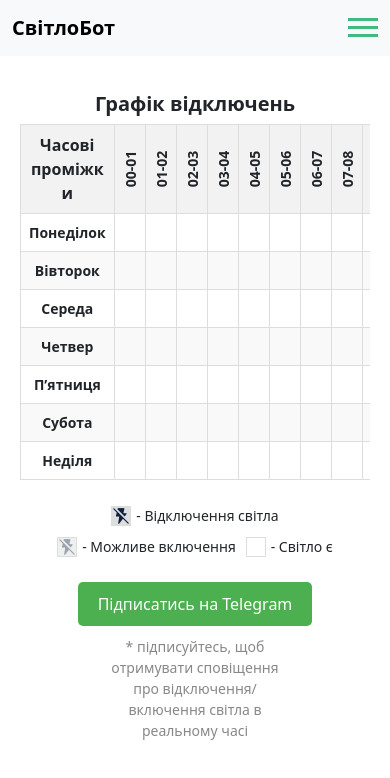
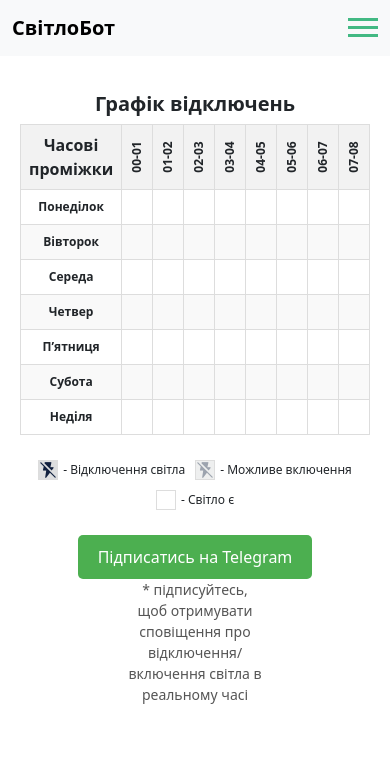
Before and after one commit to antaresua/lightbot-front, a Vue app: page /schedule in a window 390 px wide. Shown: the top 778 px of the page. Built offline with nearby package versions, Linux system fonts and the light colour scheme; no server answers.

Commit message:
fix css styles

```diff
--- a/src/components/ScheduleTable.vue
+++ b/src/components/ScheduleTable.vue
@@ -149,7 +149,7 @@ export default {
 
 .table-title {
     text-align: center;
-    font-size: 20px; /* Зменште значення до бажаного розміру */
+    font-size: 20px;
     font-weight: bold;
 }
 
@@ -215,11 +215,17 @@ export default {
     border: 1px solid #ddd;
 }
 
+.time-slots-header {
+    white-space: nowrap;
+    text-align: center;
+}
+
 .time-slots-table th.rotate-text {
     position: relative;
     text-align: center;
     vertical-align: middle;
     padding: 15px;
+    white-space: nowrap;
 }
 
 .time-slots-table th.rotate-text::before {
@@ -262,32 +268,67 @@ export default {
     border: 1px solid #ddd;
 }
 
+.cell-off {
+    background-color: rgba(204, 206, 207, .67);
+}
+
+.cell-possible-on {
+    background-color: rgba(204, 206, 207, .33);
+}
+
+.cell-on {
+    background-color: white;
+}
+
 .subscribe-button-container {
-    display: flex;
-    flex-direction: column;
-    align-items: center;
+    text-align: center;
     margin-top: 20px;
 }
 
 .subscribe-button {
     background-color: #4CAF50;
+    /* Змінює фон кнопки на зелений */
     color: white;
+    /* Колір тексту залишається білим */
     padding: 10px 20px;
     border: none;
     border-radius: 5px;
     cursor: pointer;
-    font-size: 16px;
 }
 
 .subscribe-button:hover {
     background-color: #45a049;
+    /* Змінює фон кнопки на темніший зелений при наведенні */
 }
 
 .note {
-    color: #888;
     font-size: 14px;
+    color: #555;
     text-align: center;
-    margin-top: 10px;
-    width: 50%;
+    /* Вирівнювання тексту по центру */
+    margin: 0 auto;
+    /* Автоматичні відступи для центрування */
+    max-width: 50%;
+    /* Максимальна ширина для адаптивності */
+    padding: 0 20px;
+    /* Додаткові відступи з боків, якщо потрібно */
+}
+
+/* Медіа-запити для мобільних пристроїв */
+@media (max-width: 768px) {
+    .time-slots-table th.rotate-text::before {
+        font-size: 12px;
+        /* Зменште розмір шрифту для кращої адаптації */
+    }
+
+    .day-name {
+        font-size: 12px;
+        /* Зменште розмір шрифту для кращої адаптації */
+    }
+
+    .legend-item {
+        font-size: 12px;
+        /* Зменште розмір шрифту для кращої адаптації */
+    }
 }
 </style>
```
